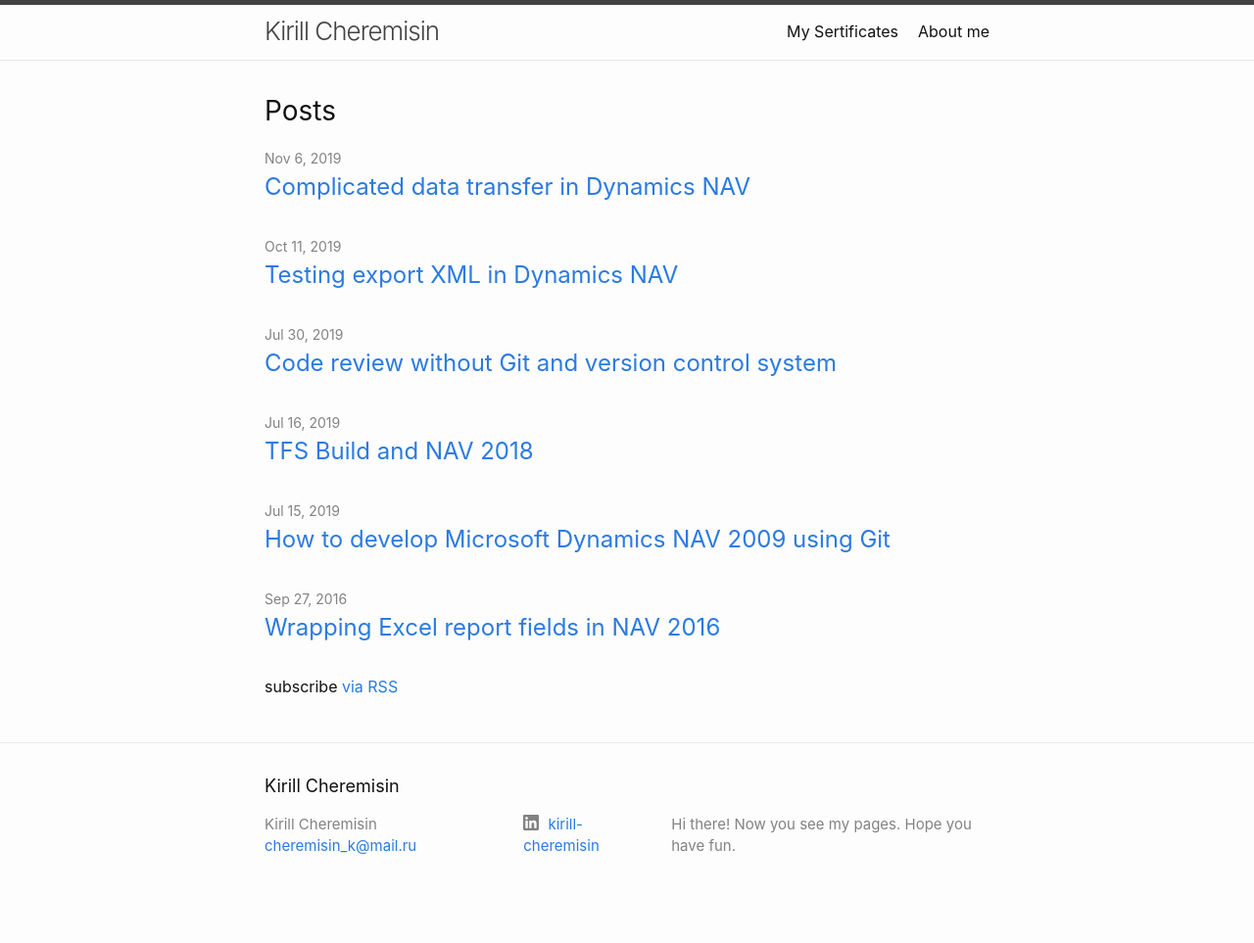
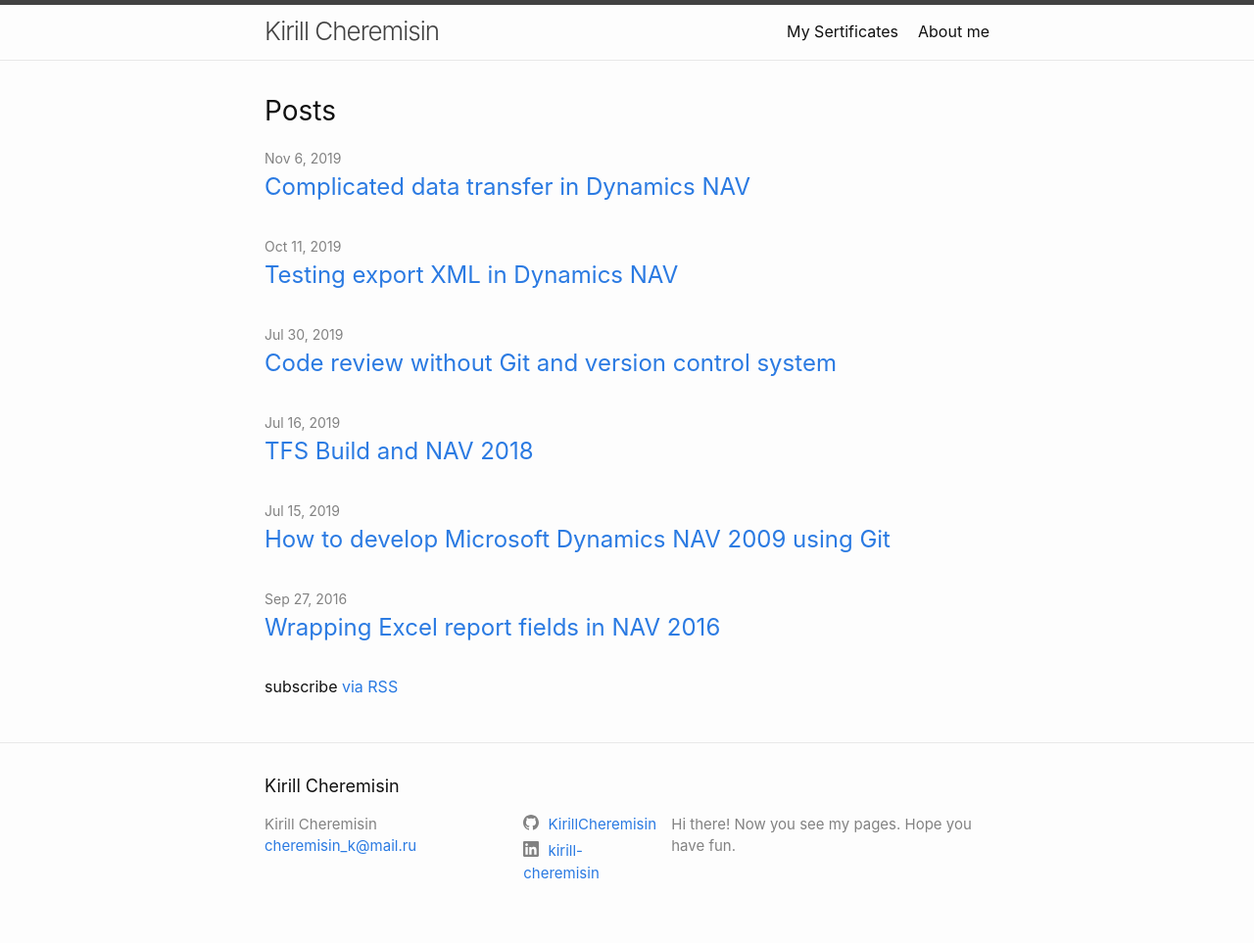
Before and after one commit to KirillCheremisin/KirillCheremisin.github.io, a Jekyll site: the page built from index.md, in a window 1280 px wide. Shown: the whole page at 98% size. Built offline with Jekyll 4.4.1, drawn with Linux system fonts in a browser that asks for light colours; before the commit the page ends 936 px from its top, so only the background shows below that.

Commit message:
github username

```diff
--- a/_config.yml
+++ b/_config.yml
@@ -20,7 +20,7 @@ description:
 baseurl: "" # the subpath of your site, e.g. /blog
 url: "" # the base hostname & protocol for your site, e.g. http://example.com
 #twitter_username: jekyllrb
-#github_username:  jekyll
+github_username:  KirillCheremisin
 linkedin_username: kirill-cheremisin
 
 permalink: /:categories/:title
```
